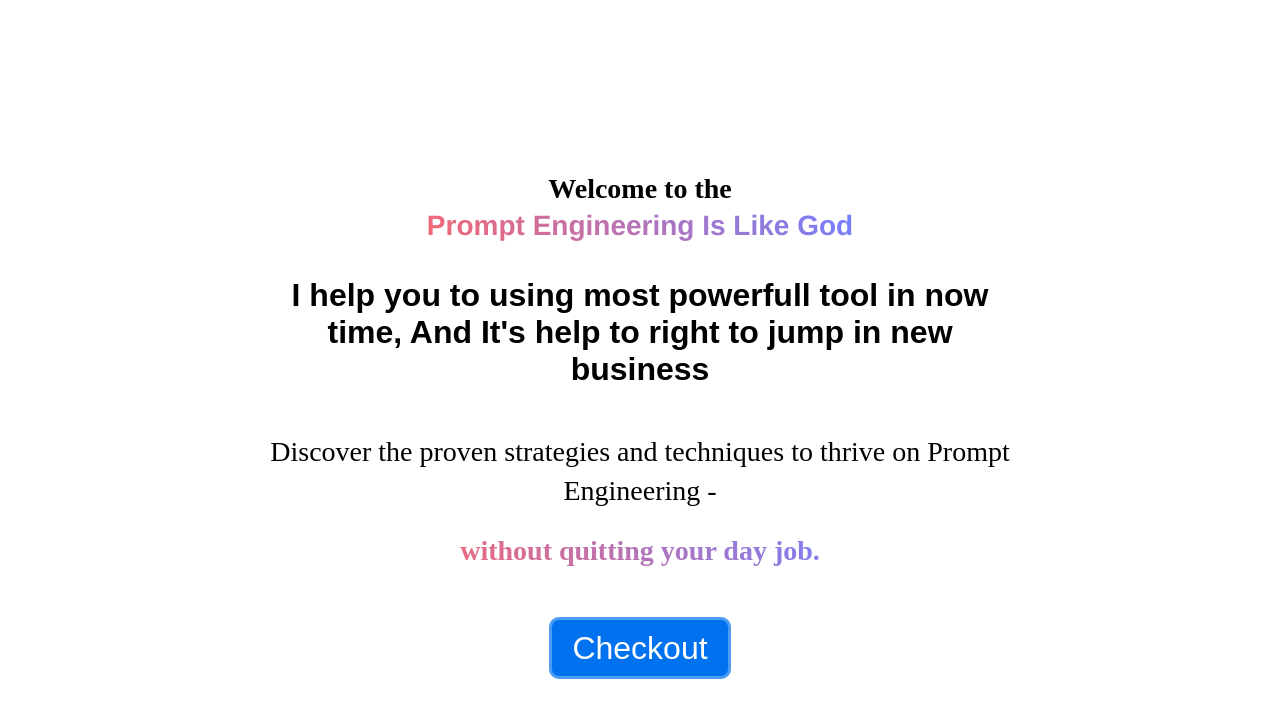
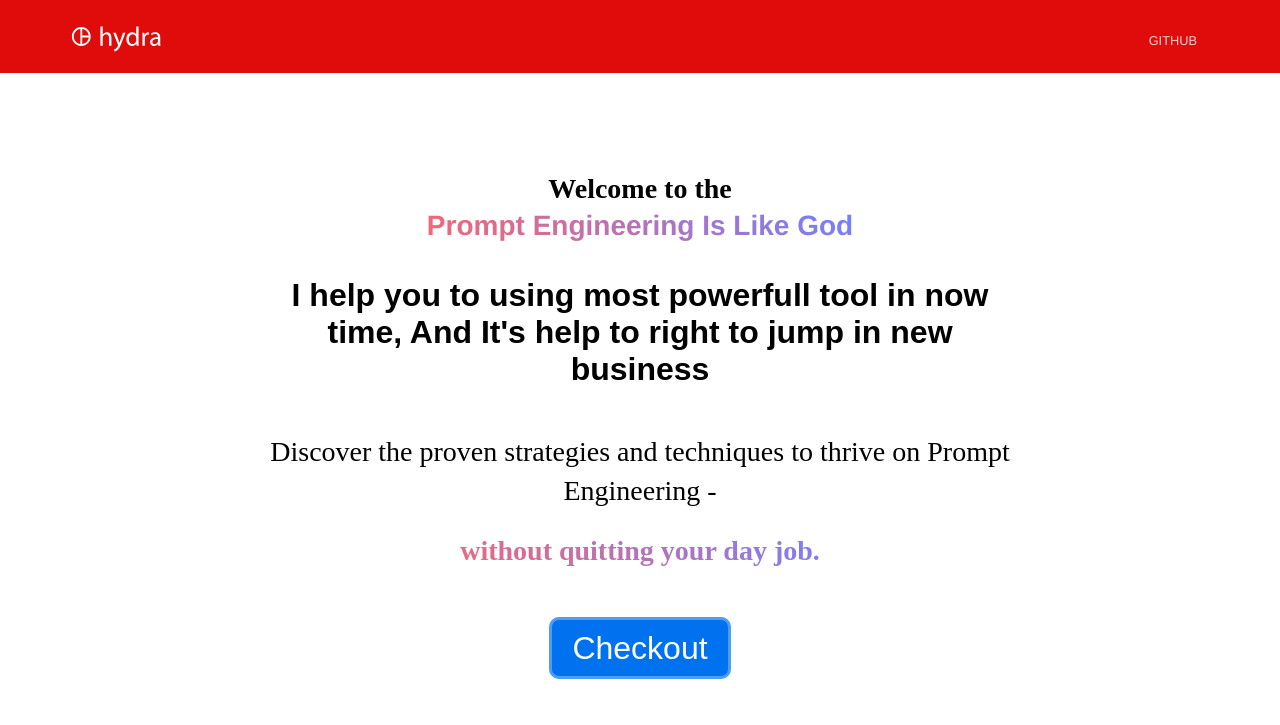
Before and after one commit to hi-sushanta/prompt, a Jekyll site: the page built from index.html, in a window 1280 px wide. Shown: the top 725 px of the page. Built offline with Jekyll 4.4.1, drawn with Linux system fonts in a browser that asks for light colours; the list of posts is cut into pages by our own code; grey boxes are pictures that could not be loaded.

Commit message:
navigation color change

```diff
--- a/_sass/layout.scss
+++ b/_sass/layout.scss
@@ -21,7 +21,7 @@ header {
 	color: #ffffff;
 	padding: 20px 0;
 	background: $brand-color; /* Old browsers */
-	background-color: #fff;
+	background-color: #e00b0b;
 	// background: linear-gradient(to bottom, $brand-color 0%, $middle-gradient-color 100%) no-repeat $brand-color;
 
 	a {
```
